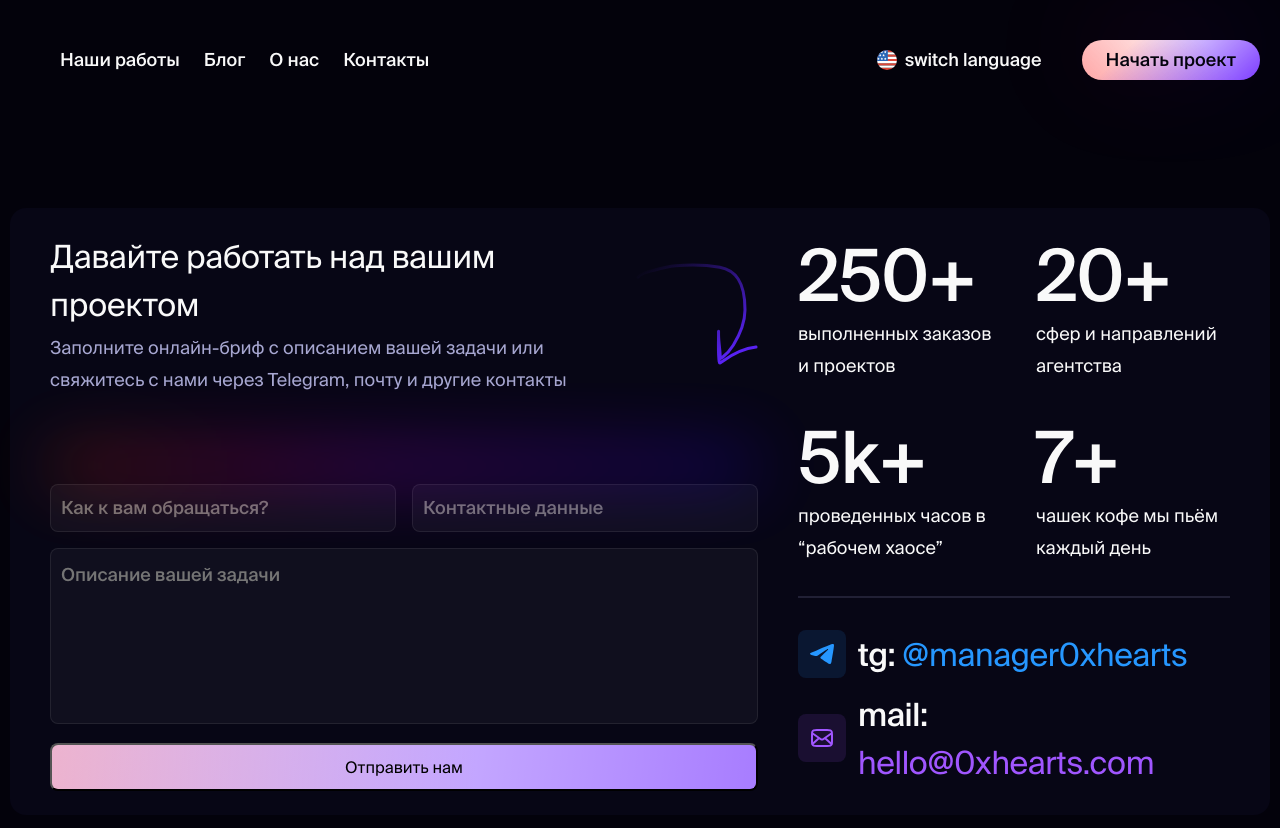
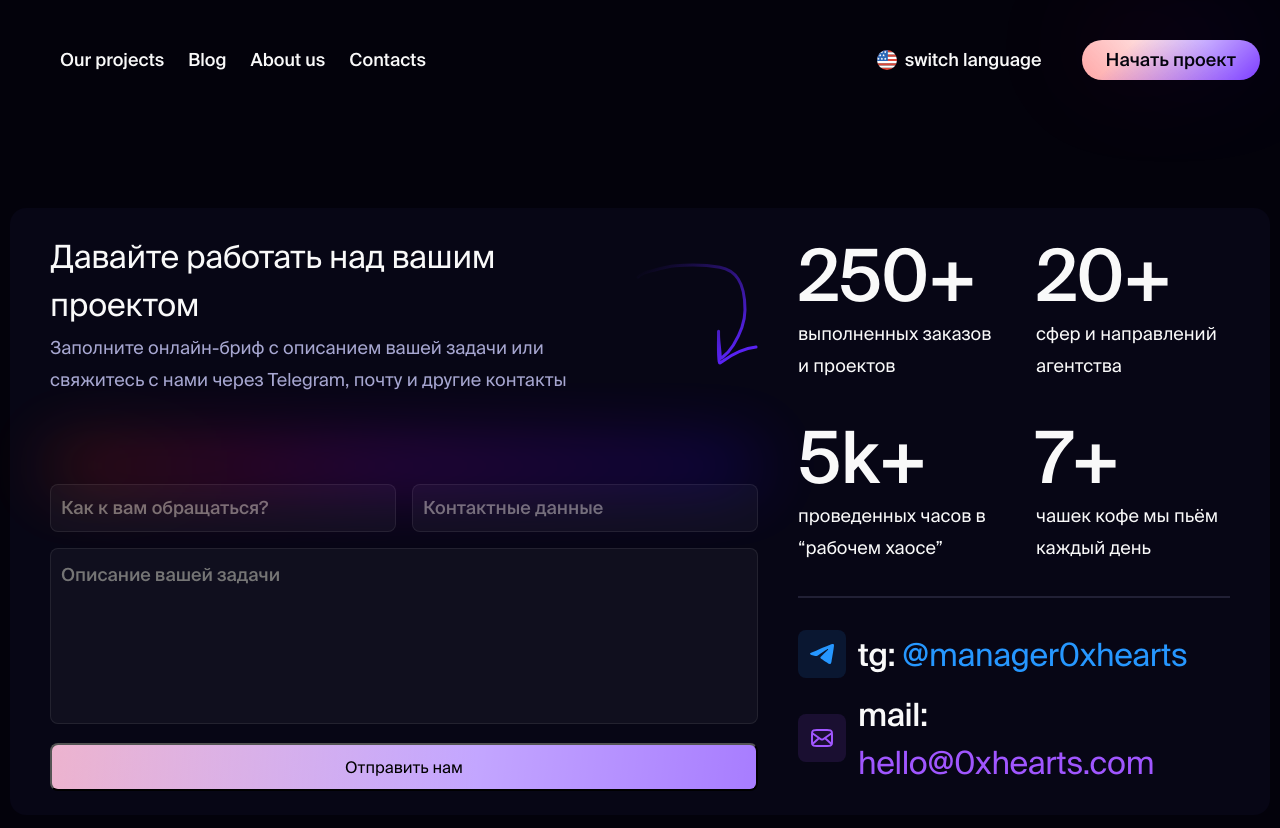
Before and after one commit to latttysh/0xhearts-corporative, a React (Create React App) app: page /post/1 in a window 1280 px wide. Shown: the top 828 px of the page. Built offline with nearby package versions, Linux system fonts and the light colour scheme; no server answers; some icons are missing.

Commit message:
Начал перевод

```diff
--- a/src/App.tsx
+++ b/src/App.tsx
@@ -3,6 +3,7 @@ import {Route, Routes} from "react-router-dom";
 import Client from "./Client/Client";
 import Admin from "./Admin/Admin";
 import "normalize.css"
+import './i18n/config';
 import s from "./index.module.scss"
 
 function App() {
--- a/src/Client/Components/Header/Header.tsx
+++ b/src/Client/Components/Header/Header.tsx
@@ -5,12 +5,15 @@ import { ReactComponent as USA } from '../../Assets/img/usa.svg';
 import PrimaryButton from '../Buttons/PrimaryButton/PrimaryButton';
 import { NavLink, useNavigate } from 'react-router-dom';
 import { AiOutlineMenu, AiOutlineClose } from 'react-icons/ai';
+import {useTranslation} from "react-i18next";
 
 interface OwnProps {}
 
 type Props = OwnProps;
 
+
 const Header: FunctionComponent<Props> = (props) => {
+  const { t } = useTranslation();
   const navigate = useNavigate();
   const [nav, setNav] = useState(false);
 
@@ -25,16 +28,16 @@ const Header: FunctionComponent<Props> = (props) => {
 
         <div className={nav ? `${s.navigation} ${s.active}` : s.navigation} >
           <NavLink to={'/portfolio'}>
-            <div className={s.navigation_item}>Наши работы</div>
+            <div className={s.navigation_item}>{t("Наши работы")}</div>
           </NavLink>
           <NavLink to={'/blog'}>
-            <div className={s.navigation_item}>Блог</div>
+            <div className={s.navigation_item}>{t("Блог")}</div>
           </NavLink>
           <NavLink to={'/about'}>
-            <div className={s.navigation_item}>О нас</div>
+            <div className={s.navigation_item}>{t("О нас")}</div>
           </NavLink>
           <NavLink to={'/contacts'}>
-            <div className={s.navigation_item}>Контакты</div>
+            <div className={s.navigation_item}>{t("Контакты")}</div>
           </NavLink>
         </div>
       </div>
@@ -45,7 +48,7 @@ const Header: FunctionComponent<Props> = (props) => {
           </div>
           <div className={s.language_text}>switch language</div>
         </div>
-        <PrimaryButton title={'Начать проект'} action={() => navigate('/send')} />
+        <PrimaryButton title={t("Начать проект")} action={() => navigate('/send')} />
         <div onClick={() => setNav(!nav)} className={s.burger_menu}>
           {nav ? <AiOutlineClose size={25} /> : <AiOutlineMenu size={25} />}
         </div>
--- a/src/Client/Pages/LandingPage/LandingPage.tsx
+++ b/src/Client/Pages/LandingPage/LandingPage.tsx
@@ -8,6 +8,7 @@ import crashgg from "../../Assets/img/crashGG.png"
 import smsverif from "../../Assets/img/smsverefication.png"
 import cryptox from "../../Assets/img/CRYPTOX.png"
 import {useNavigate} from "react-router-dom";
+import {useTranslation} from "react-i18next";
 
 interface OwnProps {
 }
@@ -15,6 +16,7 @@ interface OwnProps {
 type Props = OwnProps;
 
 const LandingPage: FunctionComponent<Props> = (props) => {
+    const { t } = useTranslation();
 
     const navigate = useNavigate()
     // Лендинг
@@ -22,7 +24,7 @@ const LandingPage: FunctionComponent<Props> = (props) => {
         <>
             <section className={s.hero}>
                 <div className={s.hero_title}>
-                    <div>Мы делаем превосходные</div>
+                    <div>{t("Мы делаем превосходные")}</div>
                     <Typewriter
                         options={{
                             strings: [
@@ -43,8 +45,7 @@ const LandingPage: FunctionComponent<Props> = (props) => {
                 <div className={s.promo}>
                     <img src={animbg} alt="anim" className={s.animbg}/>
                     <div className={s.promo_text}>
-                        0xHearts — команда профессионалов в digital-сфере. Признанный опыт <br/>
-                        работы в N26, с RU и US артистами, а также с 250+ довольными заказчиками.
+                        {t(" 0xHearts — команда профессионалов в digital-сфере. Признанный опыт работы в N26, с RU и US артистами, а также с 250+ довольными заказчиками.")}
                     </div>
                 </div>
 
--- a/src/i18n/en/translation.json
+++ b/src/i18n/en/translation.json
@@ -1,7 +1,9 @@
 {
-  "title": "Welcome to react using react-i18next fully type-safe",
-  "description": {
-    "part1": "This is a simple example.",
-    "part2": "😉"
-  }
+  "Наши работы": "Our projects",
+  "Блог": "Blog",
+  "О нас": "About us",
+  "Контакты": "Contacts",
+  "Начать проект": "Start the project",
+  "Мы делаем превосходные" : "We are making great",
+  "0xHearts — команда профессионалов в digital-сфере. Признанный опыт работы в N26, с RU и US артистами, а также с 250+ довольными заказчиками." : "0xHearts is a team of professionals in the digital sphere. Recognized experience in N26, with RU and US artists, as well as 250+ satisfied customers."
 }
```
